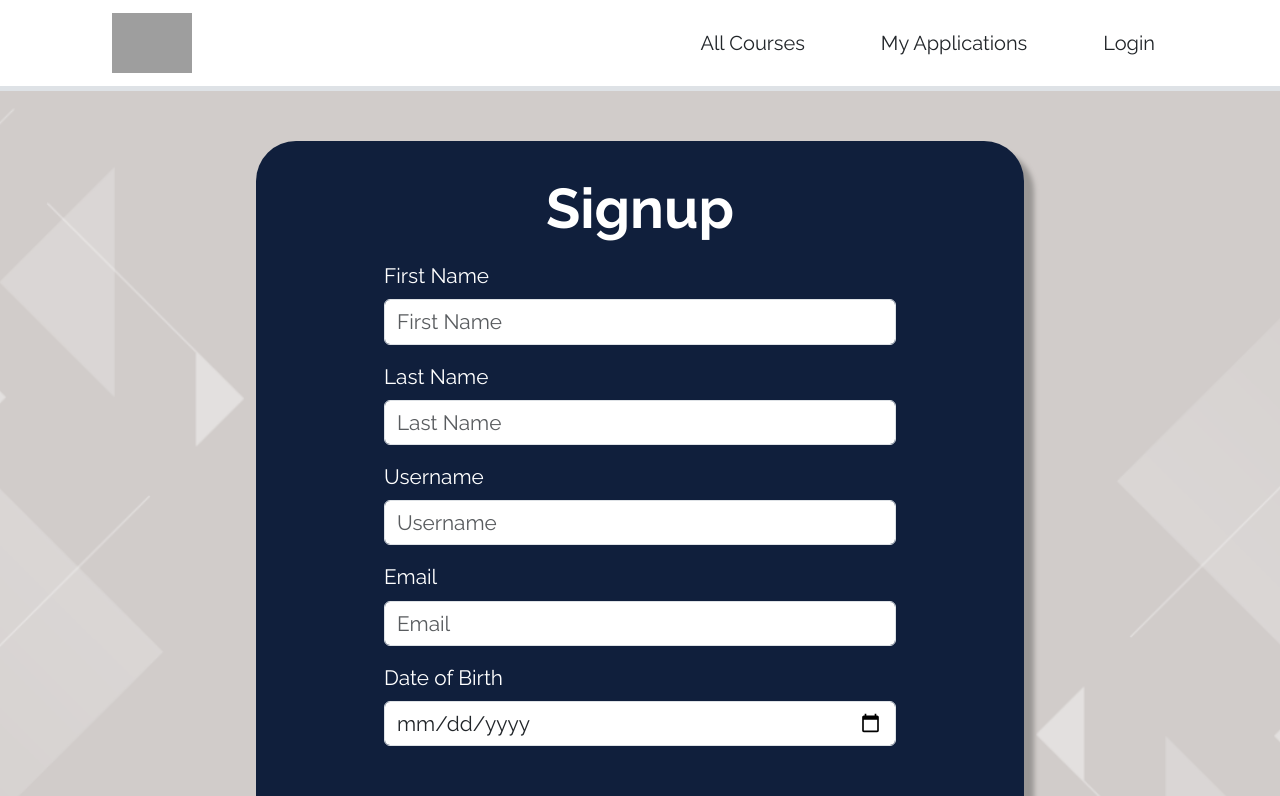
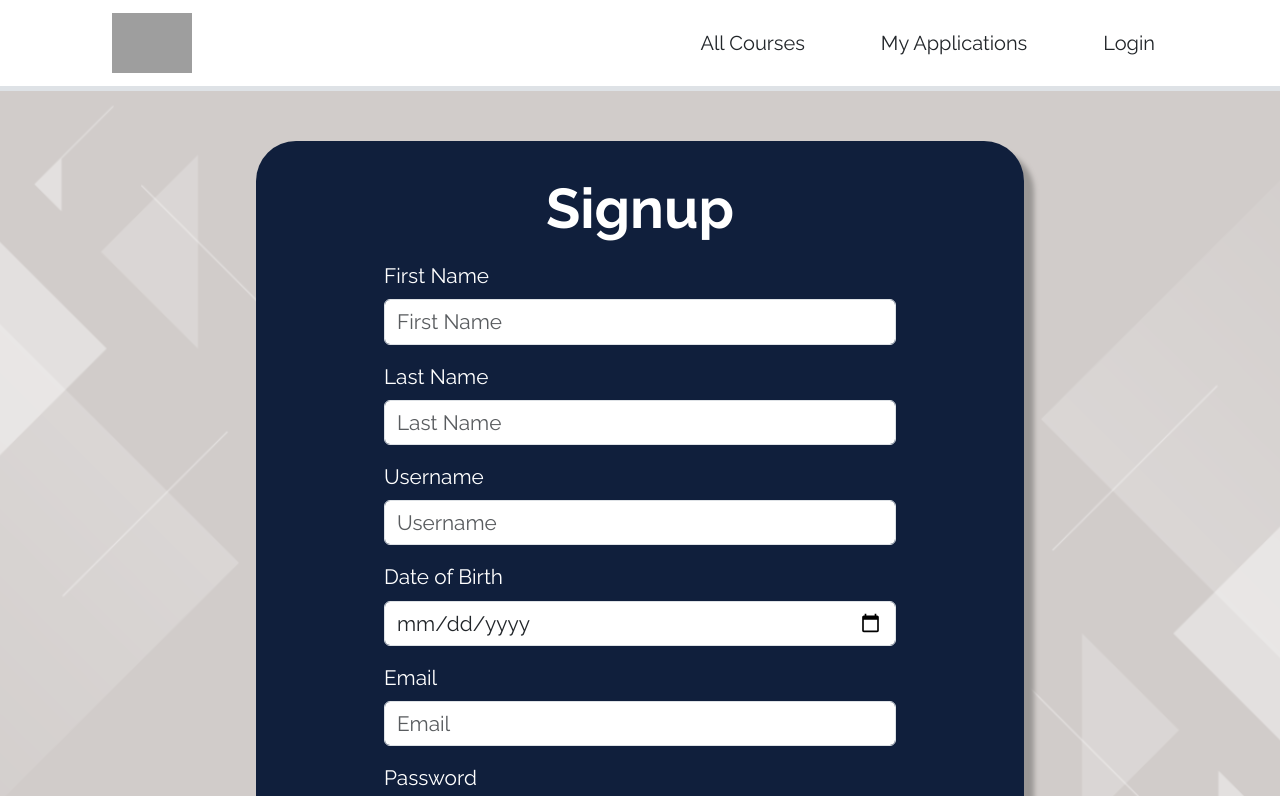
Before and after one commit to irriz-jayy/Moringa-student-application-portal, a React (Create React App) app in the folder client/: page /signup in a window 1280 px wide. Shown: the top 796 px of the page. Built offline with nearby package versions, Linux system fonts and the light colour scheme; no server answers; grey boxes are pictures that could not be loaded.

Commit message:
updated Signup form to include password field

```diff
--- a/client/src/components/Signup.jsx
+++ b/client/src/components/Signup.jsx
@@ -7,8 +7,9 @@ function Signup({ navigate }) {
     first_name: '',
       last_name: '',
       username: '',
+      date_of_birth: '',
       email:'',
-      date_of_birth: ''
+      password: ''
   })
 
   // function to handle new registrations of applicants
@@ -21,7 +22,6 @@ function Signup({ navigate }) {
       })
   }
 
-    console.log(signupFormData)
 
   function handleSignup(e) {
     e.preventDefault();
@@ -71,13 +71,18 @@ function Signup({ navigate }) {
           </div>
 
           <div className="mb-3">
+            <label className="form-label">Date of Birth</label>
+            <input className="form-control" value={signupFormData.date_of_birth} onChange={handleSignupChange} name="date_of_birth" type="date" placeholder="Date of Birth" />
+          </div>
+
+          <div className="mb-3">
             <label className="form-label">Email</label>
             <input className="form-control" value={signupFormData.email} onChange={handleSignupChange} name="email" type="email" placeholder="Email" />
           </div>
 
           <div className="mb-3">
-            <label className="form-label">Date of Birth</label>
-            <input className="form-control" value={signupFormData.date_of_birth} onChange={handleSignupChange} name="date_of_birth" type="date" placeholder="Date of Birth" />
+            <label className="form-label">Password</label>
+            <input className="form-control" value={signupFormData.password} onChange={handleSignupChange} name="password" type="password" placeholder="Password" />
           </div>
 
           <div className="form-submit">
```
